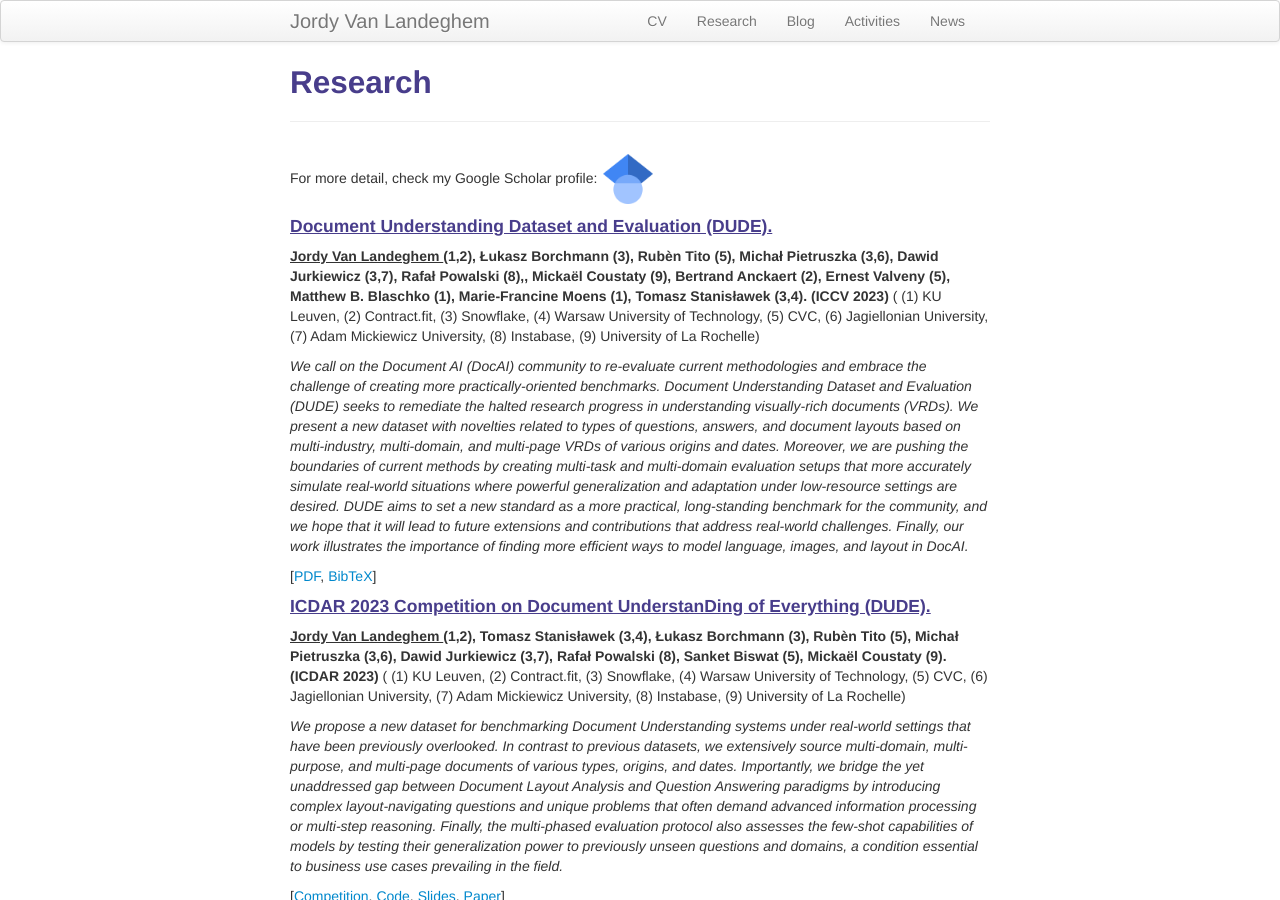
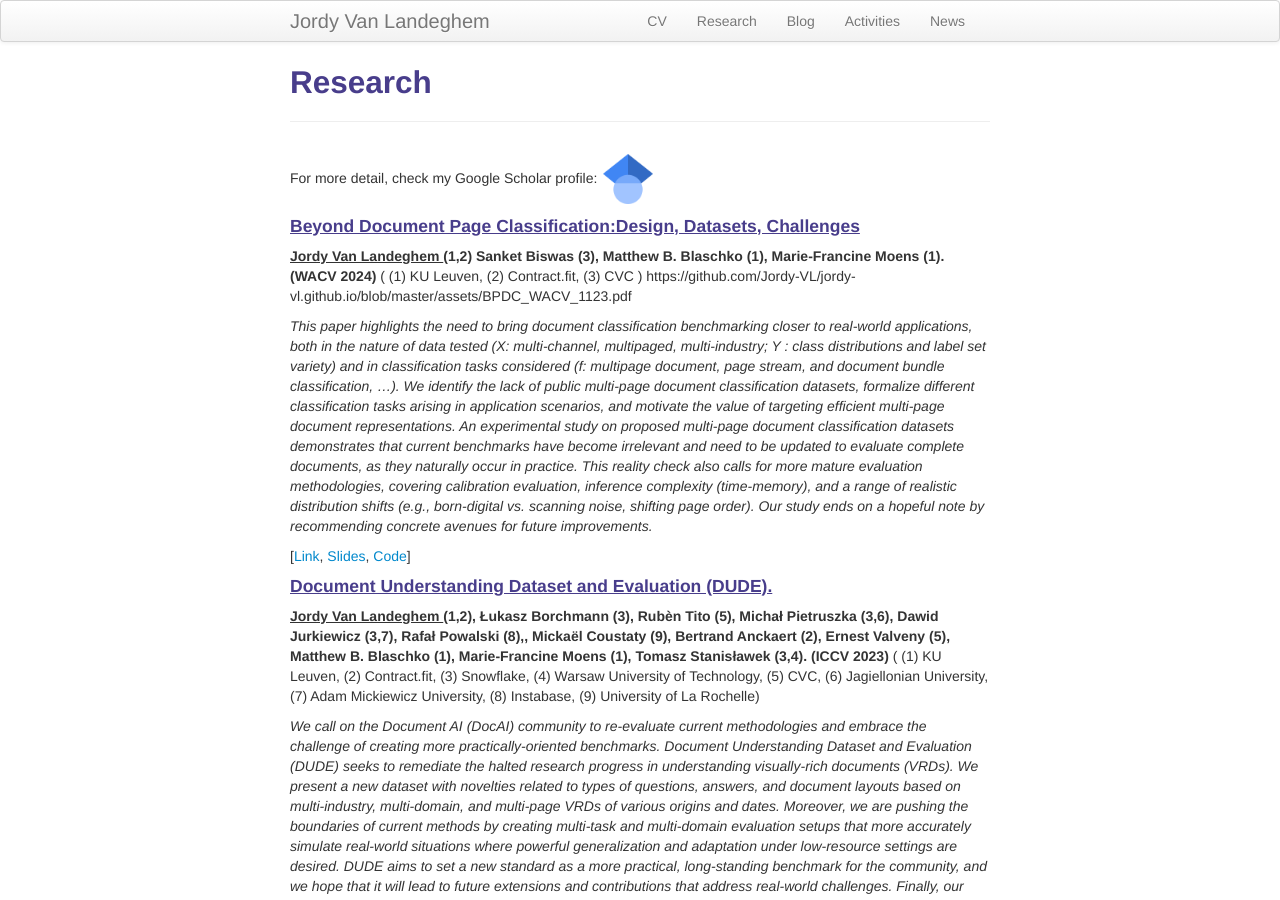
Before and after one commit to Jordy-VL/jordy-vl.github.io, a Jekyll site: the page built from pages/research.md, in a window 1280 px wide and 900 px high. Built offline with Jekyll 4.4.1, drawn with Linux system fonts in a browser that asks for light colours.

Commit message:
Update research.md

```diff
--- a/pages/research.md
+++ b/pages/research.md
@@ -10,6 +10,15 @@ For more detail, check my Google Scholar profile:
   </a>
 
 
+#### <u>Beyond Document Page Classification:Design, Datasets, Challenges </u>
+**<u>Jordy Van Landeghem </u> (1,2)  Sanket Biswas (3), Matthew B. Blaschko (1), Marie-Francine Moens (1). (WACV 2024)**
+( (1) KU Leuven, (2) Contract.fit, (3) CVC )
+https://github.com/Jordy-VL/jordy-vl.github.io/blob/master/assets/BPDC_WACV_1123.pdf
+
+*This paper highlights the need to bring document classification benchmarking closer to real-world applications, both in the nature of data tested (X: multi-channel, multipaged, multi-industry; Y : class distributions and label set variety) and in classification tasks considered (f: multipage document, page stream, and document bundle classification, ...). We identify the lack of public multi-page document classification datasets, formalize different classification tasks arising in application scenarios, and motivate the value of targeting efficient multi-page document representations.
+An experimental study on proposed multi-page document classification datasets demonstrates that current benchmarks have become irrelevant and need to be updated to evaluate complete documents, as they naturally occur in practice. This reality check also calls for more mature evaluation methodologies, covering calibration evaluation, inference complexity (time-memory), and a range of realistic distribution shifts (e.g., born-digital vs. scanning noise, shifting page order). Our study ends on a hopeful note by recommending concrete avenues for future improvements.*
+
+[[Link](https://openaccess.thecvf.com/content/WACV2024/papers/Van_Landeghem_Beyond_Document_Page_Classification_Design_Datasets_and_Challenges_WACV_2024_paper.pdf), [Slides]({{ BASE_PATH}}/assets/BDPC_WACV_1123.pdf), [Code](https://[github.com/Jordy-VL/calibration-primer](https://huggingface.co/bdpc/src))]
 
 #### <u>Document Understanding Dataset and Evaluation (DUDE).</u>
 **<u>Jordy Van Landeghem </u> (1,2), Łukasz Borchmann (3), Rubèn Tito (5), Michał Pietruszka (3,6), Dawid Jurkiewicz (3,7), Rafał Powalski (8),, Mickaël Coustaty (9), Bertrand Anckaert (2), Ernest Valveny (5), Matthew B. Blaschko (1), Marie-Francine Moens (1), Tomasz Stanisławek (3,4). (ICCV 2023)**
```
